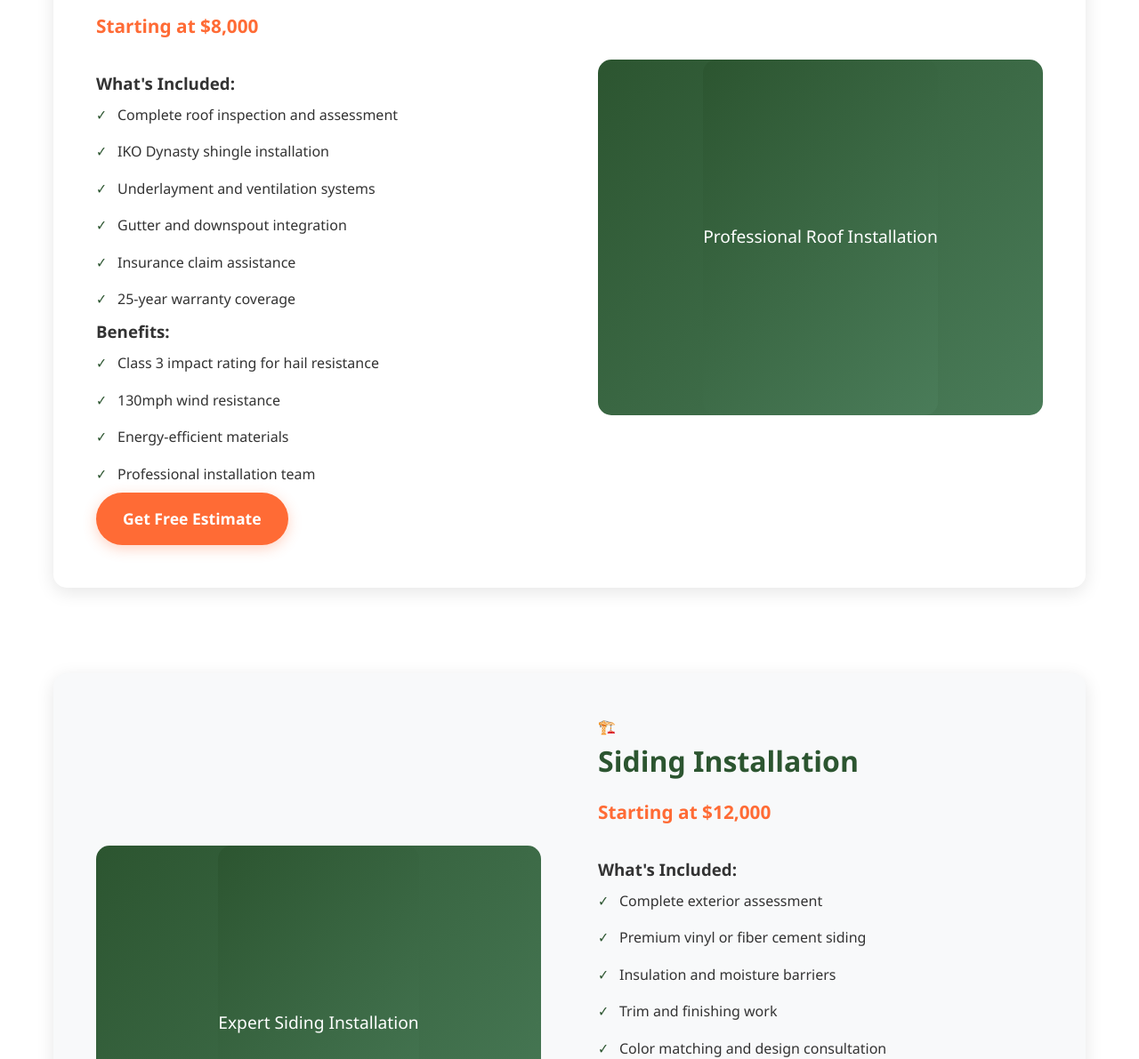
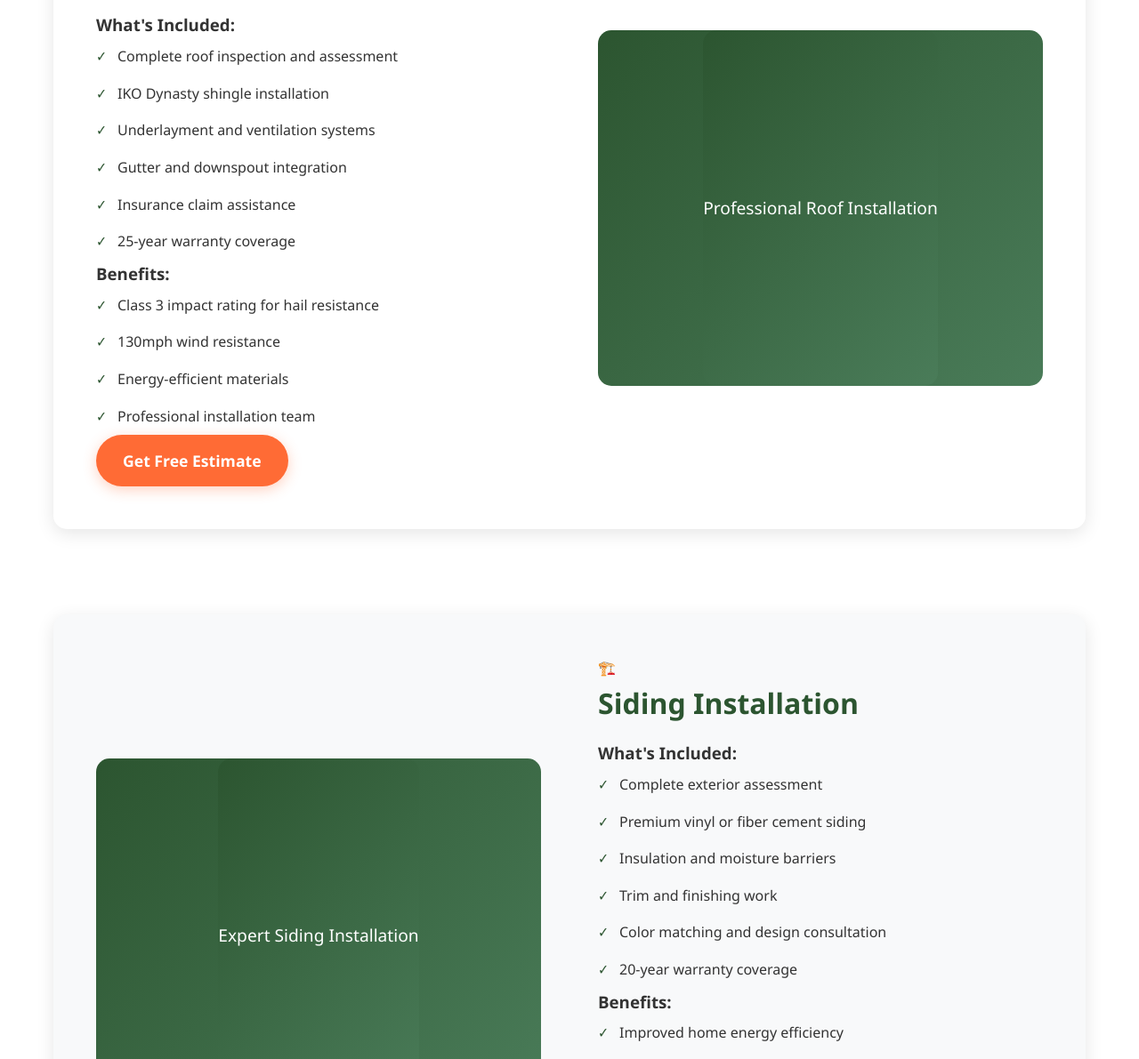
Before and after one commit to yiliasm/NIWebsite, a website: page services.html in a window 1280 px wide. Shown: the part 526-1717 px from the top of the page at 89% size. Drawn offline with Linux system fonts and the light colour scheme; no server answers.

Commit message:
Update services.html

```diff
--- a/services.html
+++ b/services.html
@@ -42,7 +42,7 @@
                 <div class="service-detail-content">
                     <div class="service-detail-icon">🏠</div>
                     <h2>Roof Installation</h2>
-                    <p class="service-price">Starting at $8,000</p>
+
                     <div class="service-features">
                         <h3>What's Included:</h3>
                         <ul>
@@ -77,7 +77,7 @@
                 <div class="service-detail-content">
                     <div class="service-detail-icon">🏗️</div>
                     <h2>Siding Installation</h2>
-                    <p class="service-price">Starting at $12,000</p>
+
                     <div class="service-features">
                         <h3>What's Included:</h3>
                         <ul>
@@ -106,7 +106,7 @@
                 <div class="service-detail-content">
                     <div class="service-detail-icon">🌧️</div>
                     <h2>Gutter Installation</h2>
-                    <p class="service-price">Starting at $1,500</p>
+
                     <div class="service-features">
                         <h3>What's Included:</h3>
                         <ul>
```
